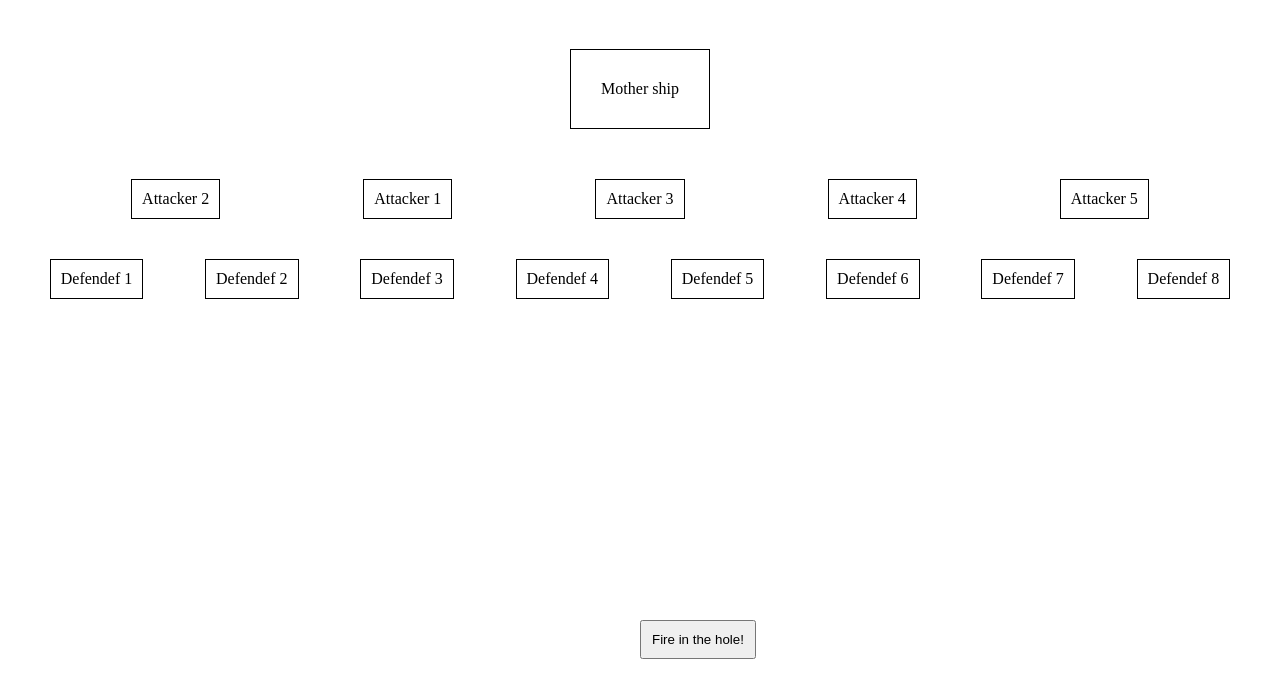
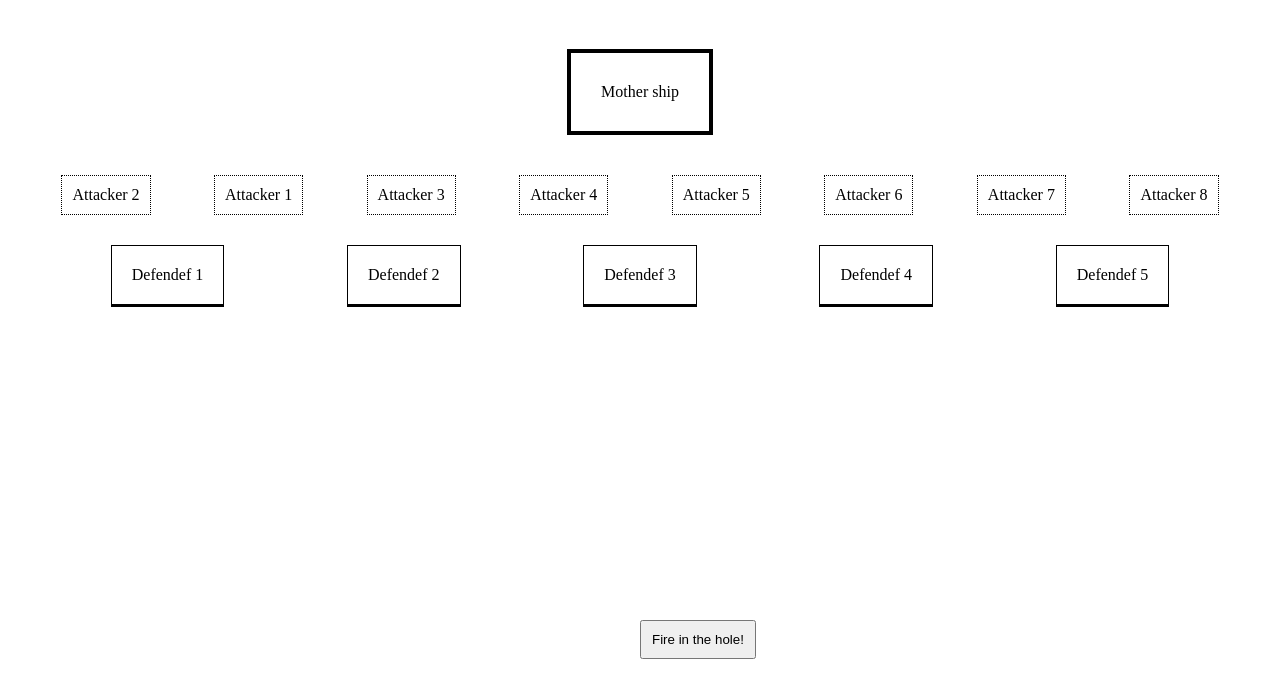
Before and after one commit to Wlodzimierz-Reif/space-invaders, a plain HTML site: page index.html in a window 1280 px wide. Shown: the part 61-758 px from the top of the page. Drawn offline with Linux system fonts and the light colour scheme.

Commit message:
fixed styling

```diff
--- a/index.html
+++ b/index.html
@@ -5,7 +5,7 @@
     <meta name="viewport" content="width=device-width, initial-scale=1.0">
     <meta http-equiv="X-UA-Compatible" content="ie=edge">
     <title>Document</title>
-    <style>h1 {color:red;} span {border: 1px solid black; padding: 10px; margin: 20px}</style>
+    <style>h1 {color:red;} .attacker {padding: 10px; margin: 10px; border: 1px dotted black;} .defender {padding: 20px; margin: 20px; border: 1px solid black; border-bottom: 3px solid black;} .mother-ship {border: 4px solid black} </style>
 </head>
 <body>
     <!-- create mother ship, 5 defenders and 3 attackers as flex in 3 rows -->
@@ -18,25 +18,33 @@
 
     <h1 style="text-align: center;">Bristol invaders</h1>
     <div style="text-align: center;">
-        <span style="display: inline-block; padding: 30px; margin: 30px;">Mother ship</span>
+        <span class="mother-ship" style="display: inline-block; padding: 30px; margin: 30px;">Mother ship</span>
     </div>
     <div style="display: flex; justify-content: space-evenly;">
-        <span>Attacker 2</span>
-        <span>Attacker 1</span>
-        <span>Attacker 3</span>
-        <span>Attacker 4</span>
-        <span>Attacker 5</span>
+        <span class="attacker">Attacker 2</span>
+        <span class="attacker">Attacker 1</span>
+        <span class="attacker">Attacker 3</span>
+        <span class="attacker">Attacker 4</span>
+        <span class="attacker">Attacker 5</span>
+        <span class="attacker">Attacker 6</span>
+        <span class="attacker">Attacker 7</span>
+        <span class="attacker">Attacker 8</span>
     </div>
     <div style="display: flex; justify-content: space-evenly;">
-        <span>Defendef 1</span>
-        <span>Defendef 2</span>
-        <span>Defendef 3</span>
-        <span>Defendef 4</span>
-        <span>Defendef 5</span>
-        <span>Defendef 6</span>
-        <span>Defendef 7</span>
-        <span>Defendef 8</span>
+        <span class="defender">Defendef 1</span>
+        <span class="defender">Defendef 2</span>
+        <span class="defender">Defendef 3</span>
+        <span class="defender">Defendef 4</span>
+        <span class="defender">Defendef 5</span>
     </div>
     <button style="position: absolute; bottom: 10%; left: 50%; padding: 10px;">Fire in the hole!</button>
+    <script>
+        class MotherShip {
+            constructor() {
+                this.name = "Mother Ship";
+                this.hp = 100;
+            }
+        }
+    </script>
 </body>
 </html>
```
